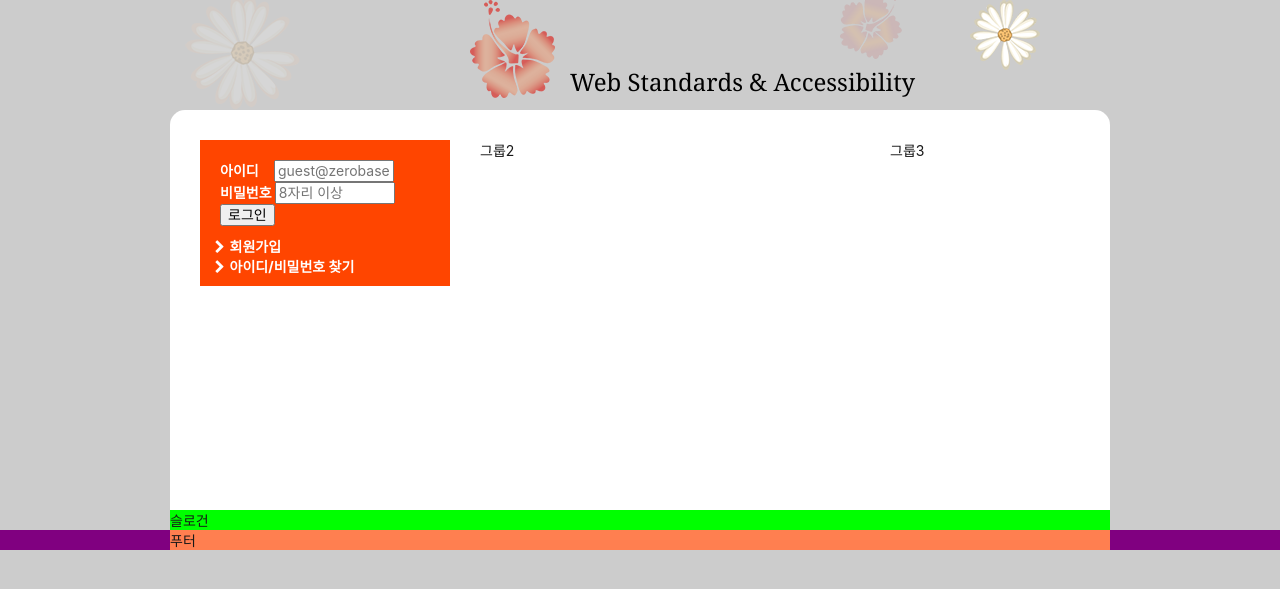
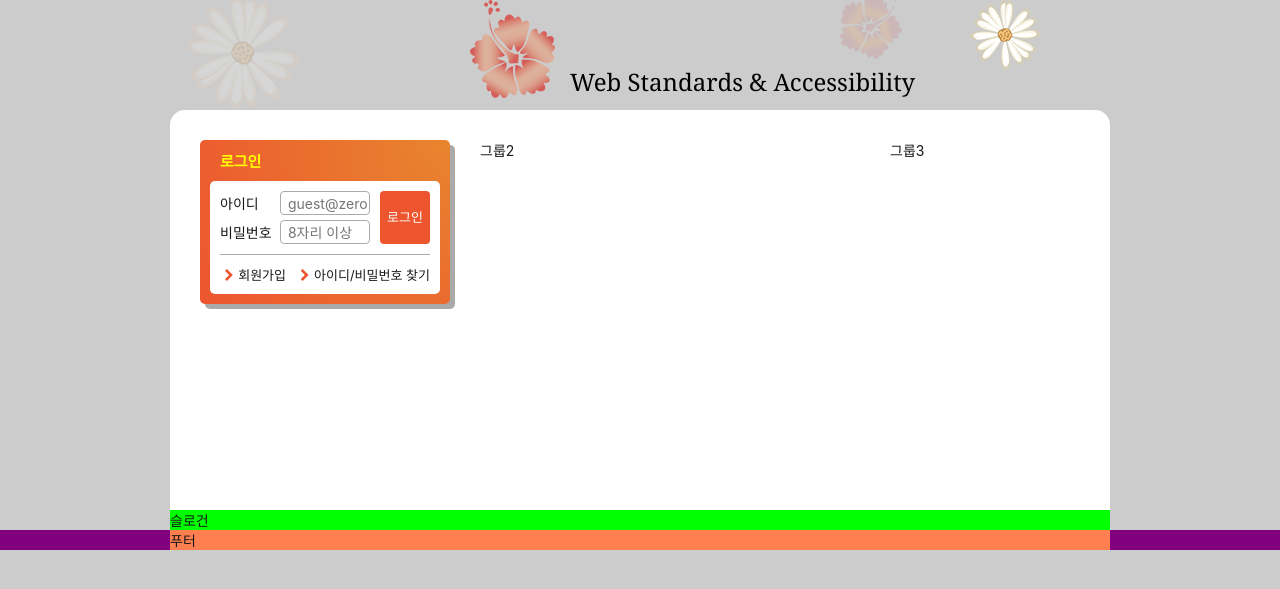
Before and after one commit to SleeplessN/zeroConnecTo, a website: page HTML5/index.html in a window 1280 px wide. Shown: the part 139-728 px from the top of the page. Drawn offline with Linux system fonts and the light colour scheme; a web font is replaced by a local one.

Commit message:
로그인 디자인 완성

```diff
--- a/HTML5/css/index.css
+++ b/HTML5/css/index.css
@@ -256,32 +256,77 @@ body {
 }
 /* 로그인 */
 .login {
-  background: orangered;
+  background: #e8852e radial-gradient(circle at right top, #e8852e, #ed552f);
+  border-radius: 5px;
+  padding: 10px;
+  box-shadow: 5px 5px 0 0 #aaa;
 }
-.login h2 {
-  padding: 10px;
-  color: #fff;
-  font-weight: bold;
+.login-title {
+  color: #ff0;
+  font-size: 1.5rem;
+  font-weight: 600;
+  text-indent: 10px;
 }
-.login fieldset {
-  padding: 10px;
+.login-form {
+  margin-top: 10px;
+  background: #fff;
+  padding: 10px 10px 0 10px;
+  border-radius: 5px 5px 0 0;
+}
+.login-form fieldset {
+  position: relative;
+  border-bottom: 1px solid #aaa;
+  padding-bottom: 10px;
 }
 .user-email {
+  margin-bottom: 5px;
+}
+.user-pwd {
+}
+.login-form label {
+  width: 56px;
   display: inline-block;
 }
-.user-email label {
-  margin-right: 12px;
+.login-form input {
+  width: 90px;
+  height: 24px;
+  border: 1px solid #aaa;
+  border-radius: 4px;
+  padding: 2px 2px 2px 0.5em;
 }
-.user-pwd {
-  display: inline-block;
+.login-button {
+  position: absolute;
+  top: 0;
+  right: 0;
+  width: 50px;
+  height: 53px;
+  padding: 0;
+  font-size: 1.3rem;
+  color: #fff;
+  background: #ed552f;
+  border: 0;
+  border-radius: 4px;
 }
-.user-email input {
-  width: 120px;
+.sign {
+  background: #fff;
+  padding: 4px 10px;
+  border-radius: 0 0 5px 5px;
+  display: flow-root;
 }
-.user-pwd input {
-  width: 120px;
+.sign li:first-child {
+  float: left;
 }
-fieldset button {
+.sign li:last-child {
+  float: right;
+}
+.sign a {
+  display: block;
+  padding: 6px 0;
+  font-size: 1.3rem;
+  /* letter-spacing: -1px; */
+}
+.sign .icon-right-open::before {
+  color: #ed552f;
 }
 /* 슬로건 */
 .slogan {
--- a/HTML5/index.html
+++ b/HTML5/index.html
@@ -143,7 +143,7 @@
     <main class="main">
       <div class="group group1">
         <section class="login">
-          <h2 class="login-title">
+          <h2 class="login-title">로그인</h2>
           <form
             method="POST"
             action="https://formspree.io/seulbinim@gmail.com"
@@ -178,7 +178,6 @@
               <a href="/" class="icon-right-open">아이디/비밀번호 찾기</a>
             </li>
           </ul>
-          </h2>
         </section>
       </div>
       <div class="group group2">그룹2</div>
```
Lines whose indentation alone changed are shown as unchanged.
